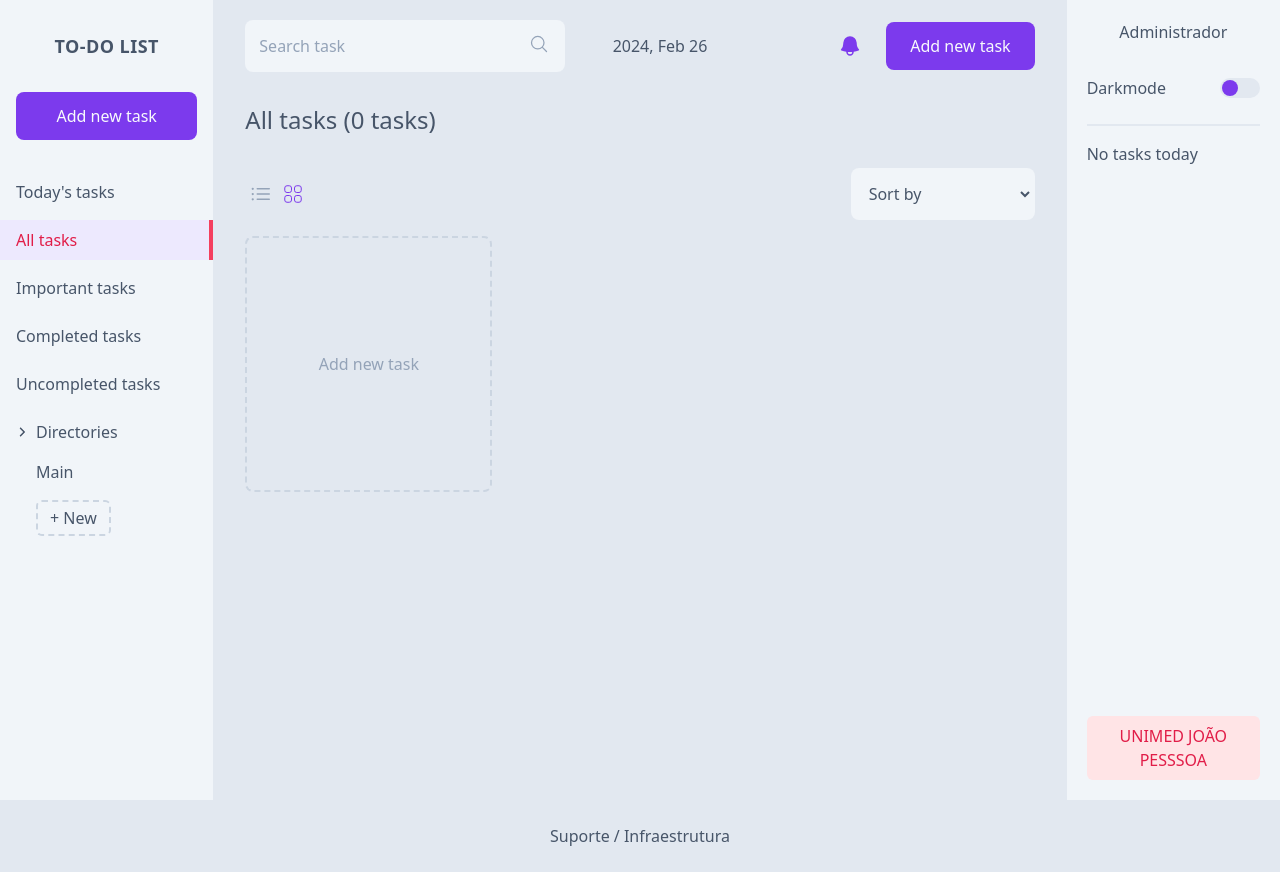
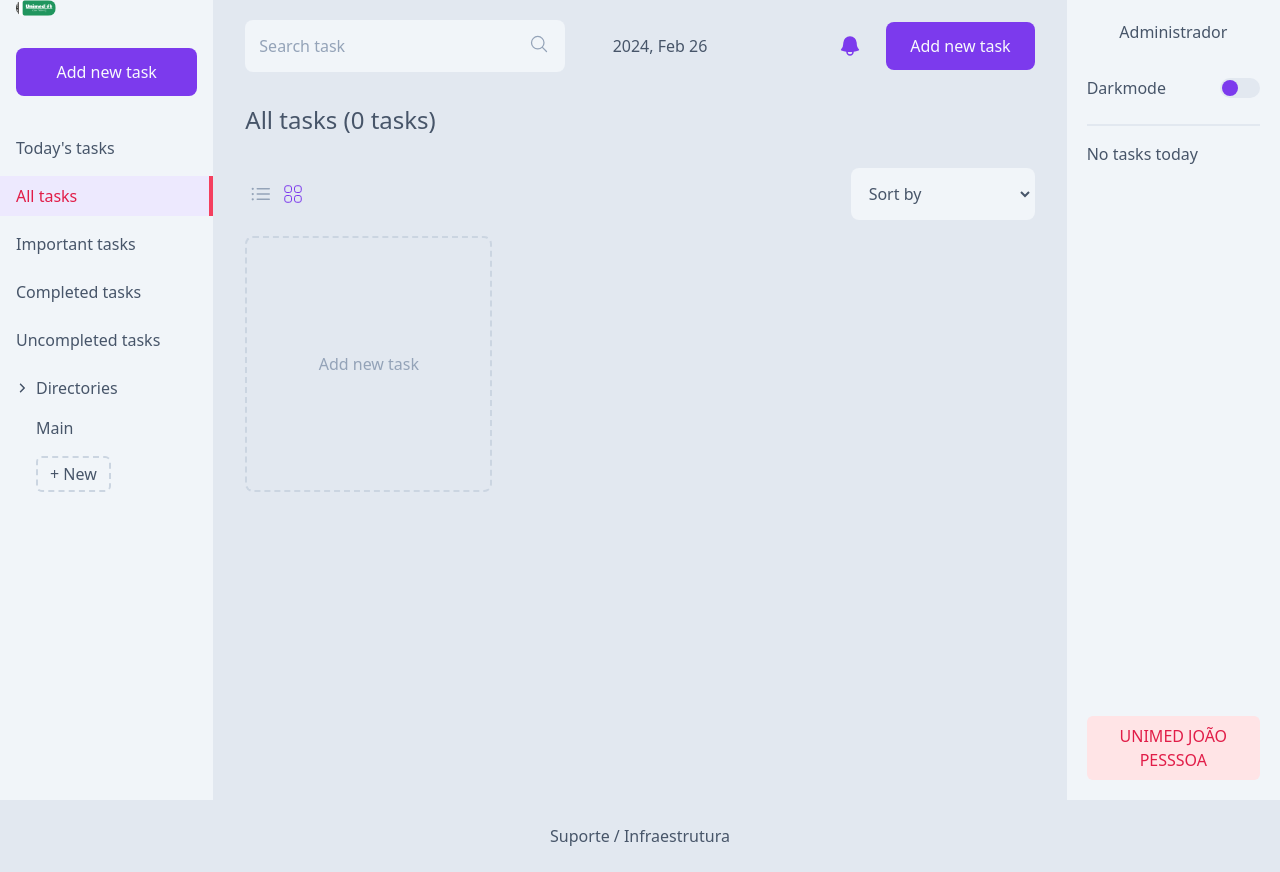
Before and after one commit to Hugoliraaa/unimedtasks, a React (Create React App) app: page / in a window 1280 px wide. Built offline with nearby package versions, Linux system fonts and the light colour scheme.

Commit message:
update5621

```diff
--- a/src/components/Menu/Menu.tsx
+++ b/src/components/Menu/Menu.tsx
@@ -1,4 +1,5 @@
 import React from "react";
+import avatar2 from "../../assets/logo.jpg";
 import { useAppDispatch, useAppSelector } from "../../store/hooks";
 import { menusActions } from "../../store/Menu.store";
 import BtnAddTask from "../Utilities/BtnAddTask";
@@ -23,9 +24,10 @@ const Menu: React.FC = () => {
       className="left-0"
     >
       <header className="h-full flex flex-col">
-        <h1 className="font-bold uppercase text-center mt-8 text-lg tracking-wide hidden xl:block">
+        {/*<h1 className="font-bold uppercase text-center mt-8 text-lg tracking-wide hidden xl:block">
           To-do list
-        </h1>
+  </h1>*/}
+        <img src={avatar2} alt="cat" className="w-10 rounded-full ml-4" />
         <BtnAddTask className="my-8 mx-4" />
         <NavLinks classActive={classLinkActive} />
         <Directories classActive={classLinkActive} />
```
